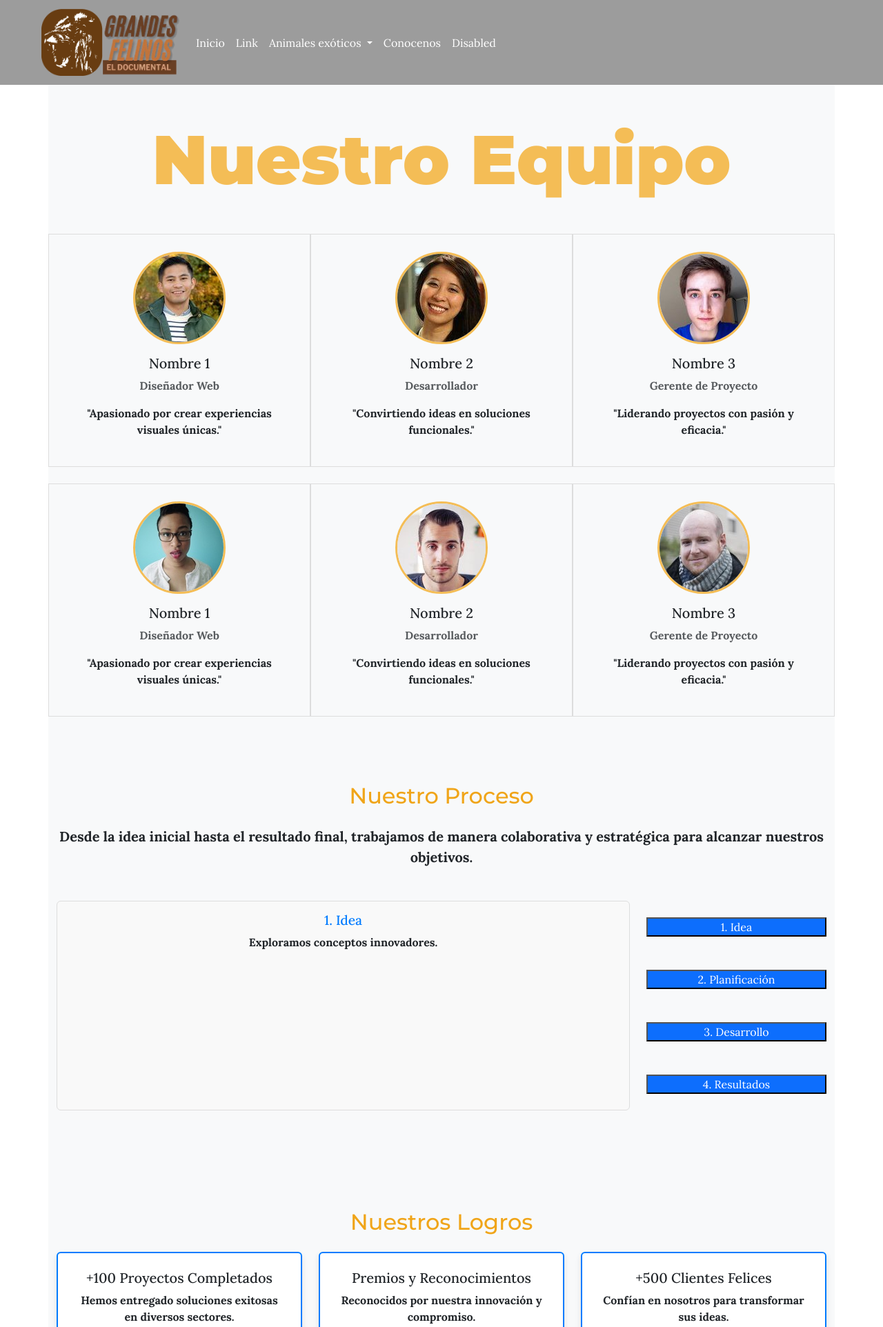
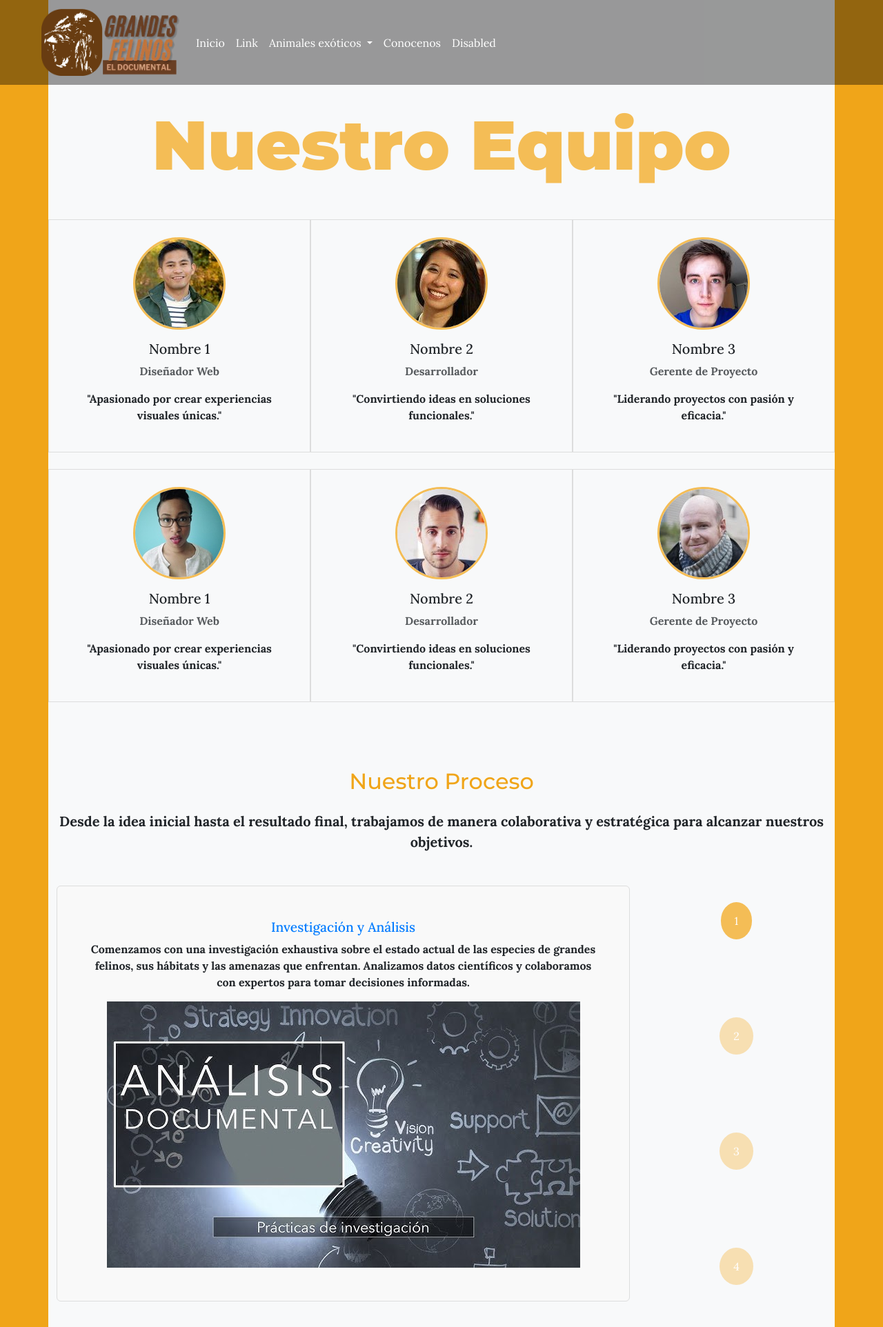
Before and after one commit to AlejndroSG/Grandes_Felinos, a PHP site: page /equipo.php in a window 1280 px wide. Shown: the top 1924 px of the page at 69% size. Run offline with PHP 8.4, Linux system fonts and the light colour scheme.

Commit message:
2025-01-19

```diff
--- a/equipo.php
+++ b/equipo.php
@@ -58,28 +58,32 @@
                     <p class="fs-5">Desde la idea inicial hasta el resultado final, trabajamos de manera colaborativa y estratégica para alcanzar nuestros objetivos.</p>
                     <div class="row g-4 text-center mt-4">
                         <div class="col-md-9 contenido">
-                            <div class="card p-3 h-100">
-                                <h5>1. Idea</h5>
-                                <p>Exploramos conceptos innovadores.</p>
+                            <div class="card p-3 h-100 p-5">
+                                <h5>Investigación y Análisis</h5>
+                                <p>Comenzamos con una investigación exhaustiva sobre el estado actual de las especies de grandes felinos, sus hábitats y las amenazas que enfrentan. Analizamos datos científicos y colaboramos con expertos para tomar decisiones informadas.</p>
+                                <img src="./fotos/equipo/investigacion.jpg" alt="">
                             </div>
-                            <div class="card p-3 h-100">
-                                <h5>2. Planificación</h5>
-                                <p>Definimos objetivos claros y estrategias.</p>
+                            <div class="card p-3 h-100 p-5">
+                                <h5>Planificación Estratégica</h5>
+                                <p>Diseñamos iniciativas prácticas y escalables para abordar los problemas identificados. Esto incluye estrategias de conservación, sensibilización pública y colaboración con comunidades locales.</p>
+                                <img src="./fotos/equipo/estrategia.png" alt="">
                             </div>
-                            <div class="card p-3 h-100">
-                                <h5>3. Desarrollo</h5>
-                                <p>Damos vida a las ideas con creatividad.</p>
+                            <div class="card p-3 h-100 p-5">
+                                <h5>Implementación en Terreno</h5>
+                                <p>Nuestro equipo ejecuta las estrategias directamente en los ecosistemas de los grandes felinos. Esto incluye actividades como reforestación, creación de corredores ecológicos y rescate de animales en peligro.</p>
+                                <img src="./fotos/equipo/terreno.jpg" alt="">
                             </div>
-                            <div class="card p-3 h-100">
-                                <h5>4. Resultados</h5>
-                                <p>Entregamos proyectos que superan expectativas.</p>
+                            <div class="card p-3 h-100 p-5">
+                                <h5>Monitoreo y Divulgación</h5>
+                                <p>Evaluamos el impacto de nuestras acciones mediante monitoreo constante y compartimos los resultados con la comunidad global. Informar a los colaboradores y al público asegura transparencia y refuerza el apoyo.</p>
+                                <img src="./fotos/equipo/monitoreo.jpg" alt="">
                             </div>
                         </div>
                         <div class="col-md-3 botones">
-                            <button class="active text-white bg-primary w-100 my-4" >1. Idea</button>
-                            <button class="active text-white bg-primary w-100 my-4">2. Planificación</button>
-                            <button class="active text-white bg-primary w-100 my-4">3. Desarrollo</button>
-                            <button class="active text-white bg-primary w-100 my-4">4. Resultados</button>
+                            <button class="active text-white my-4" >1</button>
+                            <button class="active text-white my-4">2</button>
+                            <button class="active text-white my-4">3</button>
+                            <button class="active text-white my-4">4</button>
                         </div>
                     </div>
                 </div>
--- a/js.js
+++ b/js.js
@@ -21,7 +21,16 @@ document.addEventListener("DOMContentLoaded", () => {
 
     $(".contenido div").hide();
     $(".contenido div").eq(0).show();
+    $(".botones button").eq(0).css({
+        "background-color": "#f4bd56",
+    })
         $(".botones button").on("click", function(e){
+            $(".botones button").css({
+                "background-color": "#f4bd5670",
+            })
+            $(this).css({
+                "background-color": "#f4bd56",
+            })
             indice = $(this).index();
             console.log((indice));
             $(".contenido div").hide()
--- a/style.css
+++ b/style.css
@@ -36,16 +36,16 @@ header{
 
 body#principal{
     overflow: hidden;
-    background-color: rgb(0, 0, 0);
+    background-color: rgb(255, 255, 255);
 }
 body#team{
   /* background-color: #f4bd56; */
-  background-color: white;
+  background-color: #f0a519;
 
   header{
     background-color: rgba(0, 0, 0, 0.389);
-    position: sticky;
-    top: 0;
+    /* position: sticky; */
+    /* top: 0; */
   }
 
   section{
@@ -490,6 +490,10 @@ h2{
     box-shadow: 0px 4px 8px rgba(0, 0, 0, 0.1);
 }
 
+#miembros-equipo {
+    padding-top: 150px !important;
+    margin: 0 auto !important;
+}
 #miembros-equipo h1 {
     color: #f4bd56 !important;
 }
@@ -520,6 +524,15 @@ h2{
     border: 1px solid #ddd;
     background: #f9f9f9;
     transition: transform 0.3s ease, box-shadow 0.3s ease;
+    display: flex;
+    align-items: center;
+    justify-content: center;
+
+    & img{
+      max-width: 100%;
+      height: auto;
+
+    }
 }
 
 #proceso-trabajo .card:hover {
@@ -530,6 +543,19 @@ h2{
 #proceso-trabajo h5 {
     font-size: 1.2rem;
     color: #007bff;
+}
+
+.botones{
+  display: flex;
+  flex-flow: column;
+  align-items: center;
+  justify-content: space-between;
+}
+.botones button{
+  border-radius: 50%;
+  padding: 15px 20px;
+  border: none;
+  background-color: #f4bd5670;
 }
 
 /* Logros y Reconocimientos */
```
Also changed, not shown: fotos/equipo/Investigacion.jpg (added), fotos/equipo/estrategia.png (added), fotos/equipo/monitoreo.jpg (added), fotos/equipo/terreno.jpg (added).
